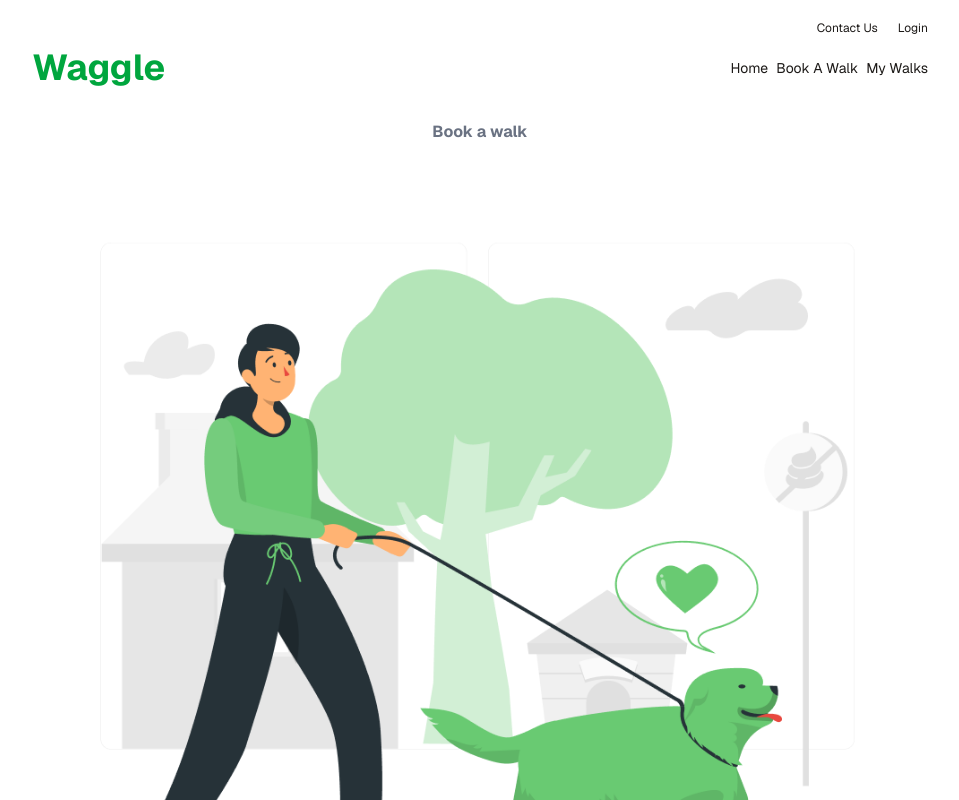
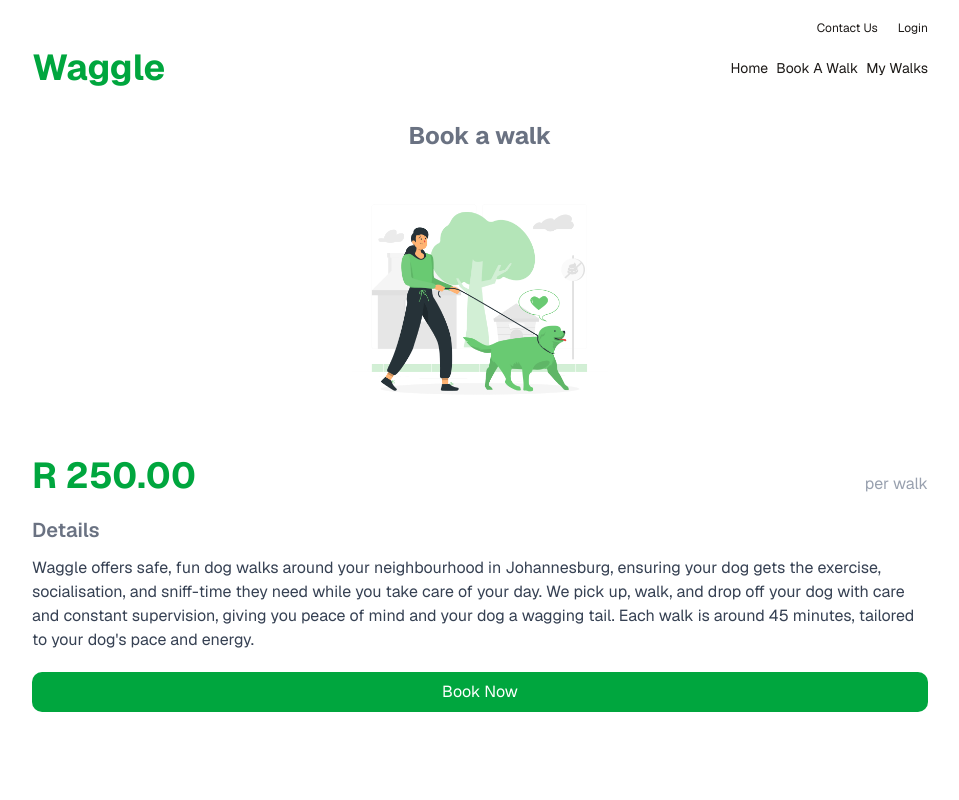
Before and after one commit to rorisangputu/wagglev1, a Next.js app: page /book in a window 1280 px wide. Shown: the top 800 px of the page, without its empty margins (160-1119 px from the left). Built offline with nearby package versions, Linux system fonts and the light colour scheme.

Commit message:
setting up booking form

```diff
--- a/src/app/(clientSide)/book/page.tsx
+++ b/src/app/(clientSide)/book/page.tsx
@@ -1,18 +1,178 @@
+/* eslint-disable @typescript-eslint/no-explicit-any */
+"use client";
+import React, { useState } from "react";
 import Image from "next/image";
 import walk from "../../../../public/Dog walking-rafiki.png";
+import { Input } from "@/components/ui/input";
+import { Calendar } from "@/components/ui/calendar";
+import {
+  Select,
+  SelectContent,
+  SelectItem,
+  SelectTrigger,
+  SelectValue,
+} from "@/components/ui/select";
+import { Textarea } from "@/components/ui/textarea";
+
 export default function BookingPage() {
+  const [showForm, setShowForm] = useState(false);
+  const [date, setDate] = useState<Date | undefined>(new Date());
+  const [formData, setFormData] = useState({
+    name: "",
+    dogName: "",
+    address: "",
+    date: date,
+    time: "",
+    notes: "",
+  });
+
+  const handleChange = (e: any) => {
+    setFormData({ ...formData, [e.target.name]: e.target.value });
+  };
+
+  const handleTimeChange = (value: string) => {
+    setFormData({ ...formData, time: value });
+  };
+
+  const handleSubmit = (e: any) => {
+    e.preventDefault();
+    console.log({
+      ...formData,
+      date,
+    });
+    alert("Booking submitted!");
+  };
+
   return (
-    <div>
-      <h1 className="text-gray-500 font-bold text-center">Book a walk</h1>
-      <div className="">
-        <Image src={walk} alt="image" />
+    <div className="space-y-6">
+      <h1 className="text-gray-500 font-bold text-center text-2xl">
+        Book a walk
+      </h1>
+      <div className="flex justify-center">
+        <Image
+          src={walk}
+          alt="Dog walking illustration"
+          className="w-64 h-auto"
+        />
       </div>
-      <div>
+      <div className="space-y-5">
         <div className="flex justify-between items-end">
           <h2 className="text-green-600 text-4xl font-bold">R 250.00</h2>
-          <p className="text-gray-400">p/walk</p>
+          <p className="text-gray-400">per walk</p>
         </div>
+        <div className="space-y-3">
+          <h3 className="font-semibold text-xl text-gray-500">Details</h3>
+          <p className="text-gray-700">
+            Waggle offers safe, fun dog walks around your neighbourhood in
+            Johannesburg, ensuring your dog gets the exercise, socialisation,
+            and sniff-time they need while you take care of your day. We pick
+            up, walk, and drop off your dog with care and constant supervision,
+            giving you peace of mind and your dog a wagging tail. Each walk is
+            around 45 minutes, tailored to your dog&apos;s pace and energy.
+          </p>
+        </div>
+
+        {!showForm && (
+          <button
+            onClick={() => setShowForm(true)}
+            className="bg-green-600  text-white px-4 py-2 rounded-lg w-full hover:bg-green-700 transition"
+          >
+            Book Now
+          </button>
+        )}
+
+        {showForm && (
+          <div className="space-y-3">
+            <p className="text-xl font-bold text-gray-600">Booking Form</p>
+            <form onSubmit={handleSubmit} className="space-y-4">
+              <Input
+                type="text"
+                name="name"
+                placeholder="Your Name"
+                value={formData.name}
+                onChange={handleChange}
+                required
+              />
+              <Input
+                type="text"
+                name="dogName"
+                placeholder="Dog's Name"
+                value={formData.dogName}
+                onChange={handleChange}
+                required
+              />
+              <Input
+                type="text"
+                name="address"
+                placeholder="Pickup Address"
+                value={formData.address}
+                onChange={handleChange}
+                required
+              />
+
+              <Calendar
+                mode="single"
+                selected={date}
+                onSelect={setDate}
+                className="rounded-lg border"
+              />
+
+              <Select onValueChange={handleTimeChange} value={formData.time}>
+                <SelectTrigger>
+                  <SelectValue placeholder="Select Preferred Time" />
+                </SelectTrigger>
+                <SelectContent>
+                  {timeOptions.map((time) => (
+                    <SelectItem key={time} value={time}>
+                      {time}
+                    </SelectItem>
+                  ))}
+                </SelectContent>
+              </Select>
+
+              <Textarea
+                name="notes"
+                placeholder="Additional Notes (optional)"
+                value={formData.notes}
+                onChange={handleChange}
+              />
+
+              <button
+                type="submit"
+                className="bg-green-600 text-white px-4 py-2 rounded-lg w-full hover:bg-green-700 transition"
+              >
+                Confirm Booking
+              </button>
+            </form>
+          </div>
+        )}
       </div>
     </div>
   );
 }
+
+const timeOptions = [
+  "08:00 AM",
+  "08:30 AM",
+  "09:00 AM",
+  "09:30 AM",
+  "10:00 AM",
+  "10:30 AM",
+  "11:00 AM",
+  "11:30 AM",
+  "12:00 PM",
+  "12:30 PM",
+  "01:00 PM",
+  "01:30 PM",
+  "02:00 PM",
+  "02:30 PM",
+  "03:00 PM",
+  "03:30 PM",
+  "04:00 PM",
+  "04:30 PM",
+  "05:00 PM",
+  "05:30 PM",
+  "06:00 PM",
+  "06:30 PM",
+  "07:00 PM",
+];
```
